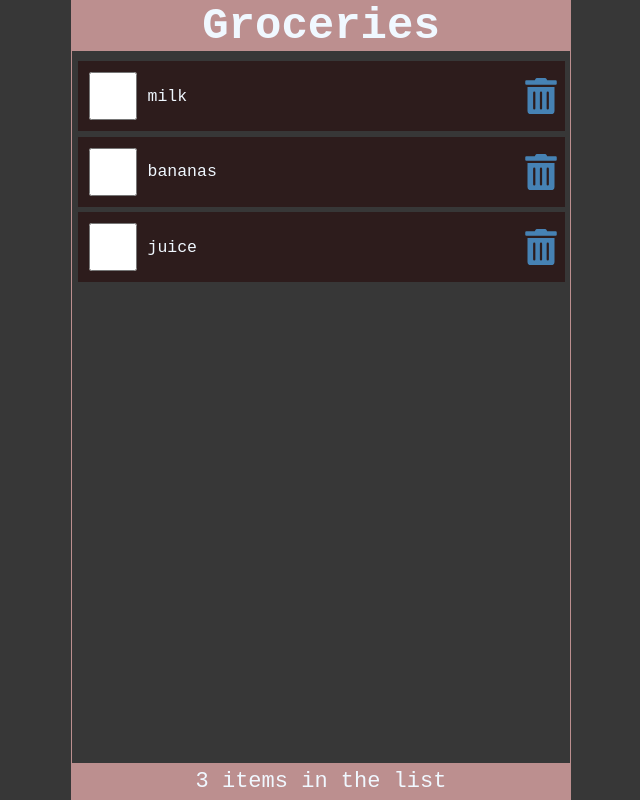
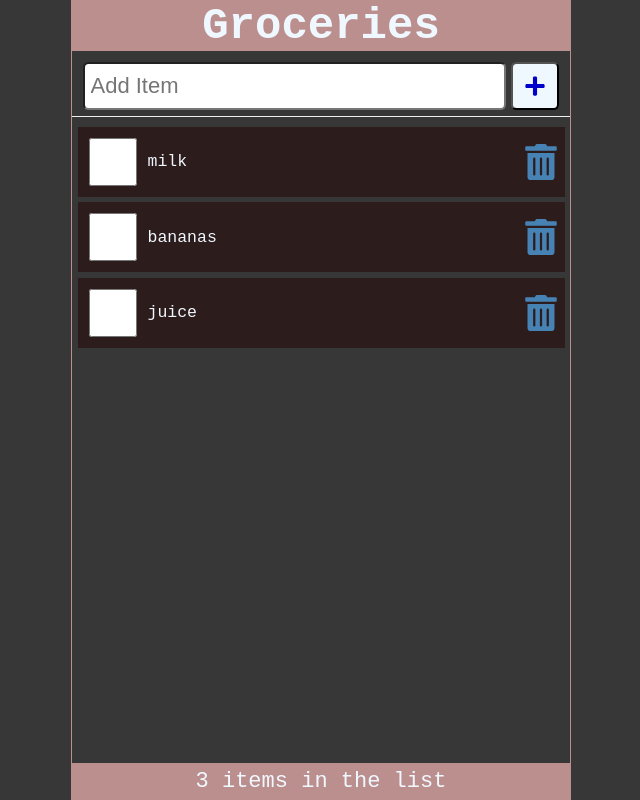
Before and after one commit to danielbarczynski/learning-react, a React (Create React App) app: page / in a window 1280 px wide. Shown: the whole page, without its empty margins (319-959 px from the left). Built offline with nearby package versions, Linux system fonts and the light colour scheme.

Commit message:
controlled inputs part1

```diff
--- a/package.json
+++ b/package.json
@@ -8,6 +8,7 @@
     "@testing-library/user-event": "^13.5.0",
     "react": "^18.2.0",
     "react-dom": "^18.2.0",
+    "react-icons": "^4.7.1",
     "react-scripts": "5.0.1",
     "web-vitals": "^2.1.4"
   },
@@ -34,8 +35,5 @@
       "last 1 firefox version",
       "last 1 safari version"
     ]
-  },
-  "devDependencies": {
-    "react-icons": "^4.7.1"
   }
 }
--- /dev/null
+++ b/src/AddItem.js
@@ -0,0 +1,27 @@
+import React from 'react'
+import { FaPlus } from 'react-icons/fa';
+
+const AddItem = ({handleSubmit, setInputItem, inputItem}) => {
+  return (
+    <form className="addForm" onSubmit={(e) => handleSubmit(e)}>
+        <label htmlFor="addItem">Add Item</label>
+        <input
+            autoFocus
+            type="text"
+            id="addItem"
+            placeholder="Add Item"
+            required
+            value={inputItem}
+            onChange={(e) => setInputItem(e.target.value)}
+        />
+        <button
+            type='submit'
+            aria-label='Add Item'
+        >
+            <FaPlus />
+        </button>
+    </form>
+  )
+}
+
+export default AddItem
--- a/src/App.js
+++ b/src/App.js
@@ -1,7 +1,9 @@
 import React from "react";
+import AddItem from "./AddItem";
 import Content from "./Content";
 import Footer from "./Footer";
 import Header from "./Header";
+
 import './index.css';
 
 function App(){
@@ -23,28 +25,50 @@
         }
     ]);
 
+    const [inputItem, setInputItem] = React.useState('');
+
     const handleCheck = (id) => {
-        // const newItems = item.map((item) => item.id === id ? { ...item, checked: !item.checked } : item);
         const newItems2 = items.map((item) => {
             if (item.id === id)
                 item.checked = !item.checked;
             return item; // for every item return item
-        })
+        });
 
         setItems(newItems2);
-        localStorage.setItem('groceryList', JSON.stringify(newItems2)); // naming it grocery list
-    }
+        localStorage.setItem('groceryList', JSON.stringify(newItems2));
+    };
 
     const handleDelete = (id) => {
         const newItems = items.filter((item) => item.id !== id);
         setItems(newItems);
         localStorage.setItem('groceryList', JSON.stringify(newItems));
+    };
+
+    const handleSubmit = (e) => {
+        e.preventDefault();
+        setInputItem('');
+        addItem();
+    };
+
+    const addItem = () => {
+        const newItem = {
+            id: items.lastIndexOf() + 1,
+            checked: false,
+            description: `${inputItem}`
+        }
+
+        items.push(newItem);
     }
 
     return (
         <div className="App">
             <Header
                 title="Groceries"
+            />
+            <AddItem
+                handleSubmit={handleSubmit}
+                inputItem={inputItem}
+                setInputItem={setInputItem}
             />
             <Content
                 items={items}
--- a/src/LineItem.js
+++ b/src/LineItem.js
@@ -4,7 +4,7 @@
 //* very useful, because it is used every time we add a new element to the list
 const LineItem = ({item, handleCheck, handleDelete}) => {
     return (
-        <li key={item.id} className='item'>
+        <li className='item'>
             <input
                 type="checkbox"
                 onChange={() => handleCheck(item.id)}
--- a/src/index.css
+++ b/src/index.css
@@ -110,3 +110,70 @@
     color: red;
     outline: none;
   }
+
+  .addForm {
+    width: 100%;
+    display: flex;
+    justify-content: flex-start;
+    margin: 0.5rem 0 0;
+    padding: 0 0.5rem 0.25rem;
+    border-bottom: 1px solid #eee;
+  }
+
+  .addForm label {
+    position: absolute;
+    left: -99999px;
+  }
+
+  .addForm input[type='text'] {
+    flex-grow: 1;
+    max-width: calc(100% - 50px);
+    min-height: 48px;
+    font-size: 1rem;
+    padding: 0.25rem;
+    border-radius: 0.25rem;
+    margin-right: 0.25rem;
+    outline: none;
+  }
+
+  button {
+    height: 48px;
+    min-width: 48px;
+    border-radius: 0.25rem;
+    padding: 0.5rem;
+    font-size: 1rem;
+    background-color: aliceblue;
+    color: mediumblue;
+    cursor: pointer;
+  }
+
+  button:focus,
+  button:hover {
+    color: white;
+    background-color: limegreen;
+    outline: none;
+  }
+
+  .searchForm {
+    width: 100%;
+    display: flex;
+    justify-content: flex-start;
+    margin: 0.25rem 0 0;
+    padding: 0 0.5rem 0.25rem;
+    border-bottom: 1px solid #eee;
+  }
+
+  .searchForm label {
+    position: absolute;
+    left: -99999px;
+  }
+
+  .searchForm input[type='text'] {
+    flex-grow: 1;
+    max-width: 100%;
+    min-height: 48px;
+    font-size: 1rem;
+    padding: 0.25rem;
+    border-radius: 0.25rem;
+    outline: none;
+  }
```
Also changed, not shown: 1 other file (tests, documents, lock files or other folders).
